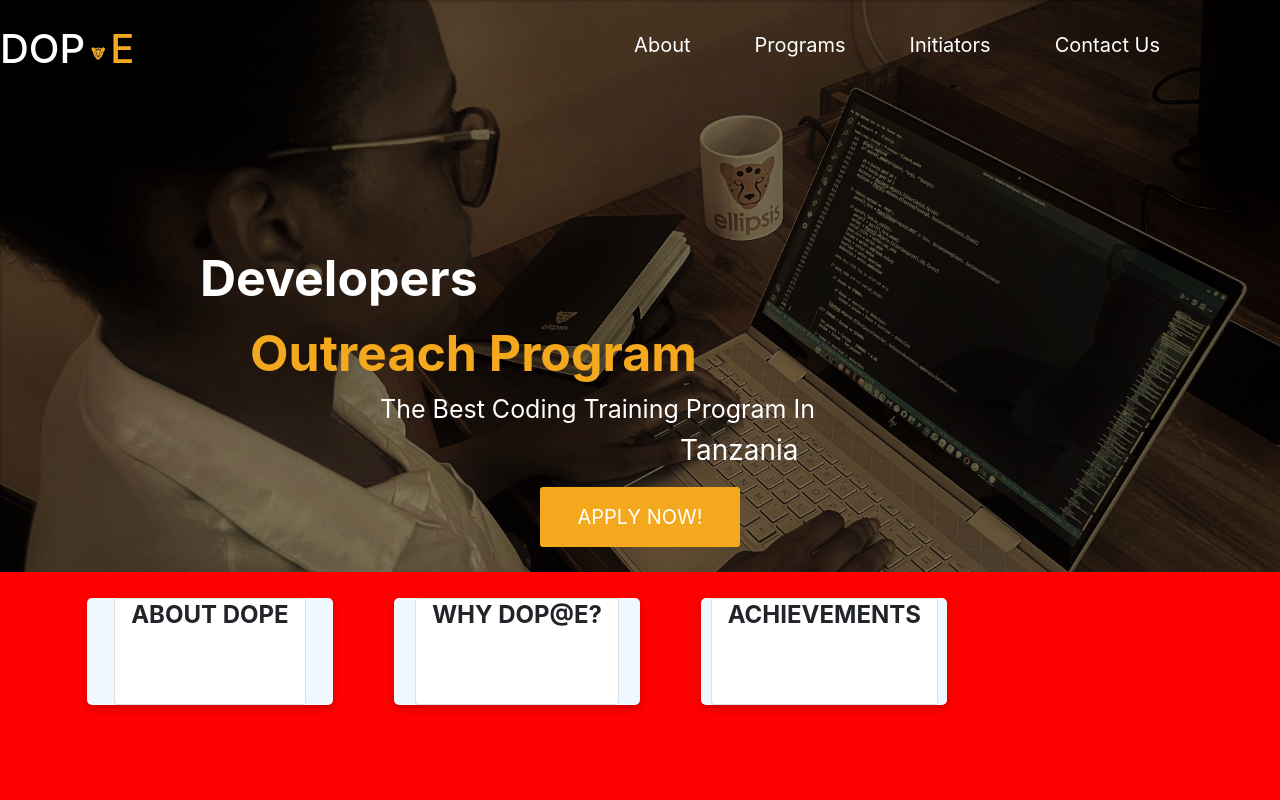
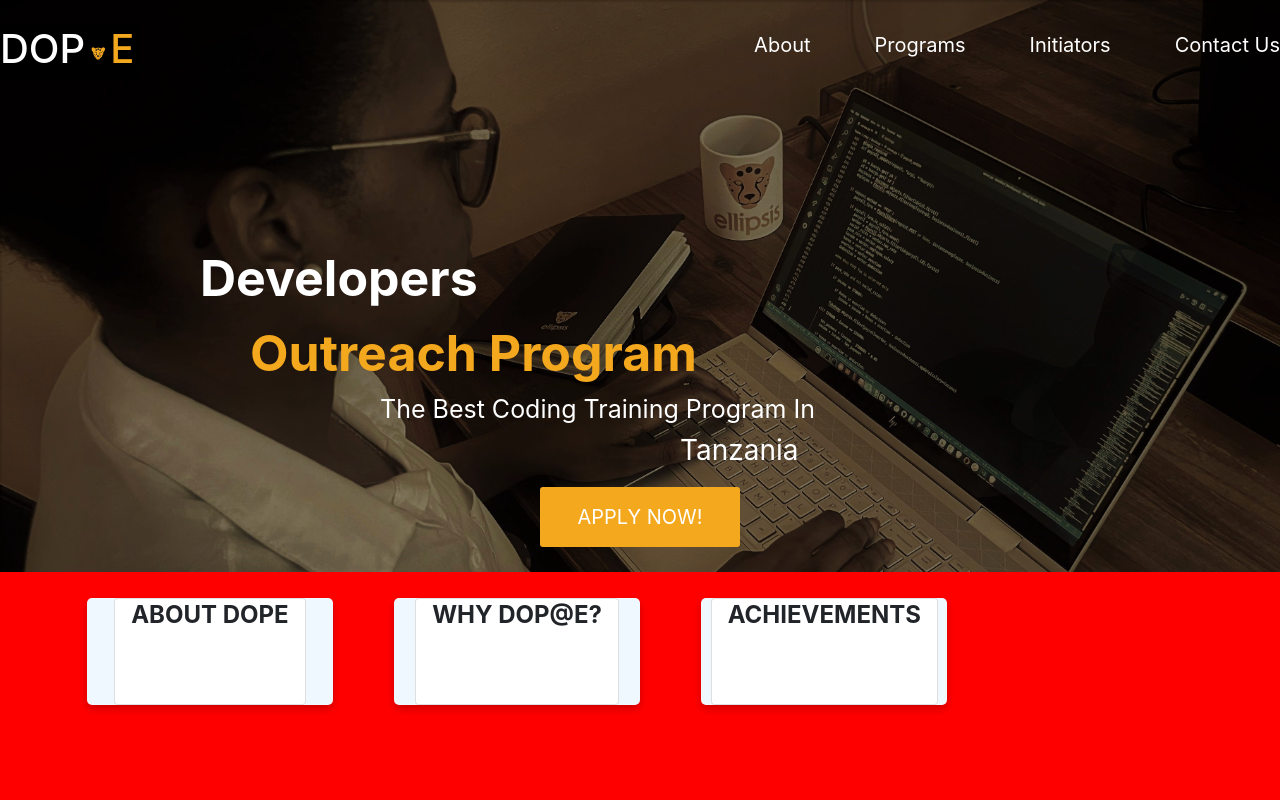
Before and after one commit to kaigwa/Ellipsis-, a React (Create React App) app: page /Dop in a window 1280 px wide. Shown: the top 800 px of the page. Built offline with nearby package versions, Linux system fonts and the light colour scheme.

Commit message:
just making sure

```diff
--- a/src/Components/dop.jsx
+++ b/src/Components/dop.jsx
@@ -4,7 +4,8 @@ import { useNavigate } from "react-router-dom";
 import './dop/dop.css';
 import { Link } from "react-router-dom";
 import Bootcamp from '../assets/Bootcamp.jpg'; // gives image path
-import Scrollspy from 'react-scrollspy'
+// import Scrollspy from 'react-scrollspy'
+import ScrollSpy from 'react-scrollspy';
 
 const Dop = (props) => {
     const navigate = useNavigate();
@@ -22,7 +23,7 @@ const Dop = (props) => {
                 <li><button className='bar'>About</button></li>
 
                 <div className='dropdown-content'>
-                    <a href="#about-dope">About DOP@E</a>
+                    <a href="#about-dope" ref={React.createRef()}>About DOP@E</a>
                     <a href="">Why DOP@E</a>
                     <a href="">Achievements</a>
                 </div>
@@ -32,7 +33,7 @@ const Dop = (props) => {
               <div className='dropdown'>
                 <li><button className='bar'>Programs</button></li>
                 <div className='dropdown-content'>
-                    <a href="#courses">Courses</a>
+                    <a href="#courses" ref={React.createRef()}>Courses</a>
                     <a href="">Schedule</a>
                 </div>
               </div>
@@ -47,6 +48,7 @@ const Dop = (props) => {
 
             </ul>
             {/* </Scrollspy> */}
+
         </nav>
 
         <div className='dope'>
--- a/src/Components/dop/dop.css
+++ b/src/Components/dop/dop.css
@@ -30,9 +30,9 @@
   background-color: black;
   display: flex;
   flex-direction: row;
+  justify-content: flex-start;
   width: 17.5vh;
 }
-
 .nav {
   display: flex;
   justify-content: space-between;
@@ -44,7 +44,7 @@
   list-style: none;
   display: flex;
   gap: 4rem;
-  padding-right: 120px;
+  padding: right 7.5em;
 }
 
 .bar {
```
